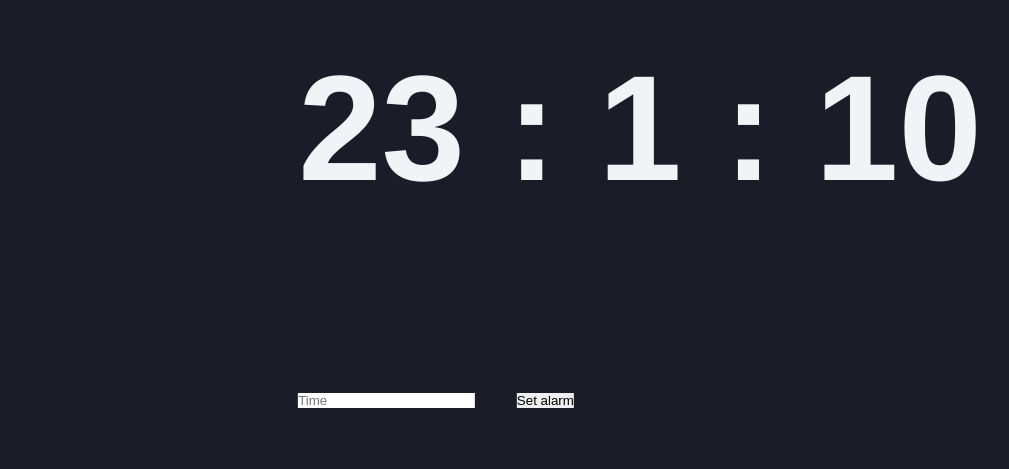
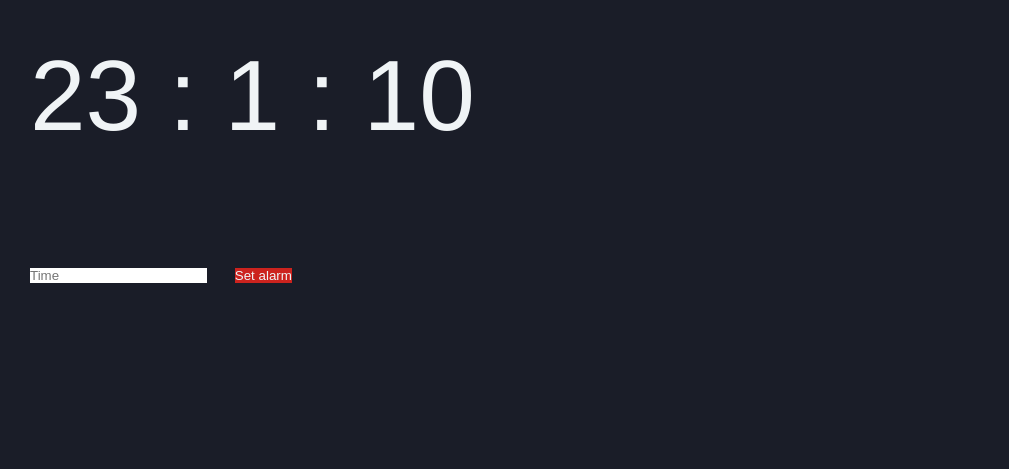
Before and after one commit to georgeedgar00/alarm-clock, a plain HTML site: page index.html in a window 1280 px wide. Shown: the part 159-628 px from the top of the page, without its empty margins (0-1009 px from the left). Drawn offline with Linux system fonts and the light colour scheme.

Commit message:
new updates

```diff
--- a/assets/style/index.css
+++ b/assets/style/index.css
@@ -7,30 +7,20 @@
     --app-light-bg: #f0f4f6;
 }
 
-body{
-  margin: 0%;
-  padding: 0%;
-  background: black;
+body {
+  background-color: var(--app-dark-bg);
 }
+
 .container{
   padding: 30px;
   color: var(--app-light-bg);
-  font-weight: bold;
+  width: min(100% - 30px, 1080px);
+  font-weight: 400;
   position: absolute;
-  top: 50%;
-  right: 50%;
-  transform: translate(50%, -50%);
-  font-size: 150px;
-  white-space: nowrap;
+  margin-top: 150px;
+  font-size: 100px;
 }
-body {
-margin: 0;
-padding: 0;
-background-color: var(--app-dark-bg);
-}
-
-.hours, .minutes, .seconds {
-  font-size: 180px;
-  margin: 10px 0;
-  color: #f2f4f6;
-}
+ button{
+  background-color: var(--app-red);
+  color:var(--app-light-bg);
+ }
```
